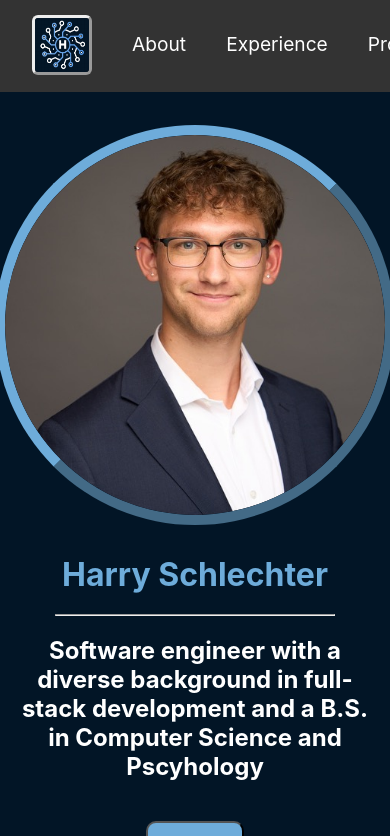
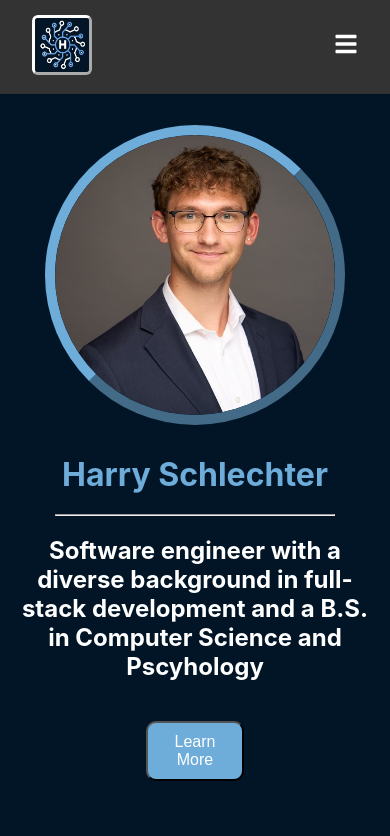
Before and after one commit to Harry-Schlechter/personal-site, a React (Create React App) app in the folder my-app/: page / in a window 390 px wide. Shown: the top 836 px of the page. Built offline with nearby package versions, Linux system fonts and the light colour scheme.

Commit message:
mobile-friendly

```diff
--- a/my-app/src/App.css
+++ b/my-app/src/App.css
@@ -5,7 +5,7 @@
 
 .navbar {
   width: 100%;
-  background-color: #021526;
+ background-color: #021526;
   color: white;
   padding: 1rem;
   box-sizing: border-box;
@@ -32,3 +32,11 @@ footer {
   text-align: center;
   padding: 1rem;
 }
+
+
+@media (max-width: 768px) {
+  .navbar {
+    display:none;
+  }
+
+}
--- a/my-app/src/navbar.css
+++ b/my-app/src/navbar.css
@@ -49,7 +49,44 @@
     border-radius: 10%;
     margin-bottom: -20px;
     border-style: outset;
+    border-color: white;
 }
 .logo:hover{
     border-color: #6EACDA;
 }
+.toggle-button{
+    display:none
+}
+@media (max-width: 600px) {
+    .navbar-links {
+        display: none;
+        flex-direction: column;
+        justify-content: center;
+        width: 100%;
+        padding: 1rem;
+        text-align:center;
+        margin-top:5px;
+        background-color: #333;
+        position: absolute;
+        top: 70px; /* Adjust based on your design */
+        left: 0;
+        z-index: 1;
+    }
+
+    .navbar-links.active {
+        display: flex;
+    }
+
+    .navbar .toggle-button {
+        display: block;
+        cursor: pointer;
+        color: white;
+        font-size: 1.5em;
+    }
+    .under::after {
+        display: none;
+    }
+    .under:hover::after {
+       display:none;
+    }
+}
--- a/my-app/src/navbar.tsx
+++ b/my-app/src/navbar.tsx
@@ -1,16 +1,26 @@
-import React from 'react';
+import React, { useState } from 'react';
 import { Link } from 'react-router-dom';
 import './navbar.css';
 import logo from './pages/mainlogo.png'
+import { FaBars } from 'react-icons/fa';
 
 const Navbar: React.FC = () => {
+
+     const [isNavOpen, setIsNavOpen] = useState(false);
+
+    const toggleNav = () => {
+        setIsNavOpen(!isNavOpen);
+    };
+
     return (
         <nav className="navbar">
-
-            <ul className="navbar-links">
-                <li>
-                    <Link to="/"><img src={logo} alt="logo"className="logo" /></Link>
-                </li>
+            <div className="under">
+             <Link to="/"><img src={logo} alt="logo"className="logo" /></Link>
+             </div>
+             <div className="toggle-button" onClick={toggleNav}>
+               <FaBars/>
+            </div>
+            <ul className={`navbar-links ${isNavOpen ? 'active' : ''}`}>
                 <li className="under">
                     <Link to="/about">About</Link>
                 </li>
--- a/my-app/src/pages/About.css
+++ b/my-app/src/pages/About.css
@@ -4,6 +4,7 @@
     margin-top:7px;
     font-weight: 600;
     font-size: large;
+    margin-left:30px;
 }
 
 .about-container{
--- a/my-app/src/pages/Home.css
+++ b/my-app/src/pages/Home.css
@@ -123,3 +123,19 @@ button:hover {
     align-items: center;
     margin-top: 30px;
   }
+
+  @media (max-width: 600px) {
+    .image-container {
+        width: 300px;
+        height: 300px;
+        overflow: hidden;
+        border-radius: 50%;
+        border-color: #6EACDA;
+        border-style:outset;
+        border-width: 10px;
+        position: relative;
+      }
+      .learn{
+        font-size:medium;
+      }
+  }
--- a/my-app/src/pages/Projects.css
+++ b/my-app/src/pages/Projects.css
@@ -69,22 +69,31 @@
 }
 .linkBoxProj{
     margin-bottom:-15px;
-    margin-left: auto;
-    margin-right: -25px;
 }
 .linkBoxProj:hover{
     transform: scale(1.25);
 }
-.linkBoxProj2{
-    margin-left: auto;
-    margin-bottom:-15px;
-    margin-right: -610px;
-}
-.linkBoxProj2:hover{
-    transform: scale(1.25);
-}
+
 .projLinks{
     display:flex;
-    justify-content: right;
-    align-items: right;
+    justify-content: flex-end;
+    margin-left: auto;
+    margin-right: -25px;
+    margin-top:10px;
 }
+
+@media (max-width: 600px) {
+    .compTitle {
+        font-size: x-large;
+        margin-left: 10px;
+    }
+    .compRole {
+        font-style: italic;
+        font-size: larger;
+    }
+    .linkBoxProj2{
+        margin-left: auto;
+
+
+    }
+}
--- a/my-app/src/pages/Projects.tsx
+++ b/my-app/src/pages/Projects.tsx
@@ -46,7 +46,7 @@ const Projects: React.FC = () => {
                     </ul>
                 </div>
                 <div className='projLinks'>
-                    <div className="linkBoxProj2">
+                    <div className="linkBoxProj">
                         <a href="https://employable.netlify.app/">
                             <FaGlobe size={30} color="black"/>
                         </a>
@@ -71,10 +71,12 @@ const Projects: React.FC = () => {
                         <li>Python | React.js | Flask | TypeScript</li>
                     </ul>
                 </div>
+                <div className='projLinks'>
                 <div className="linkBoxProj">
                     <a href="https://github.com/Harry-Schlechter/EasyGrocy">
                         <FaGithub size={30} color="black"/>
                     </a>
+                </div>
                 </div>
             </div>
             <div className="expBox">
@@ -90,10 +92,12 @@ const Projects: React.FC = () => {
                         <li>Java | OOP | AI</li>
                     </ul>
                 </div>
+                <div className='projLinks'>
                 <div className="linkBoxProj">
                     <a href="https://github.com/Harry-Schlechter/HeartsCardGame">
                         <FaGithub size={30} color="black"/>
                     </a>
+                </div>
                 </div>
             </div>
         </div>
```
